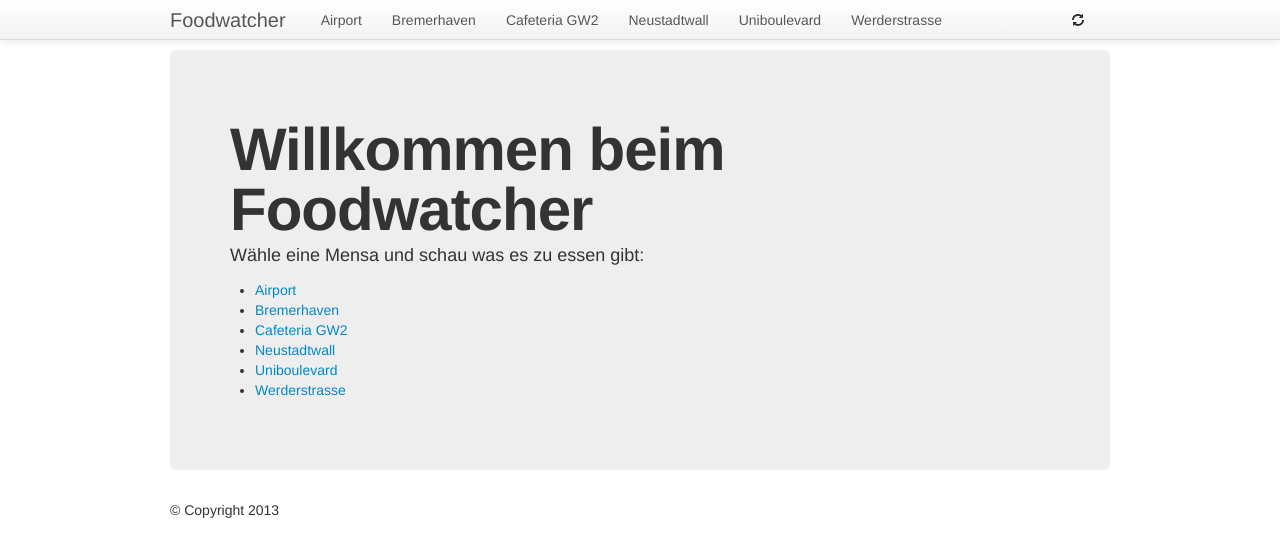
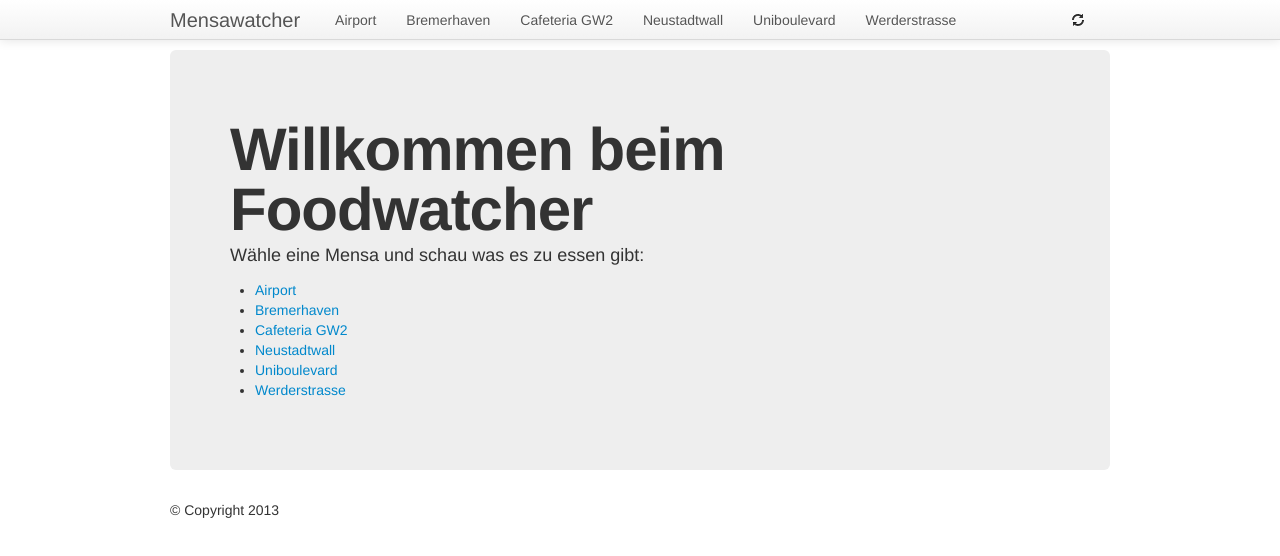
Before and after one commit to mlegenhausen/angular-mensawatcher, a plain HTML site: page index.html in a window 1280 px wide. Drawn offline with Linux system fonts and the light colour scheme.

Commit message:
Update index.html

```diff
--- a/index.html
+++ b/index.html
@@ -26,7 +26,7 @@
         <div class="navbar navbar-fixed-top">
           <div class="navbar-inner">
             <div class="container">
-              <a class="brand" href="#">Foodwatcher</a>
+              <a class="brand" href="#">Mensawatcher</a>
               <div class="nav-collapse collapse">
                 <ul class="nav">
                   <li ng-repeat="(id, mensa) in mensas" nav-active="/mensa/{{id}}">
```
